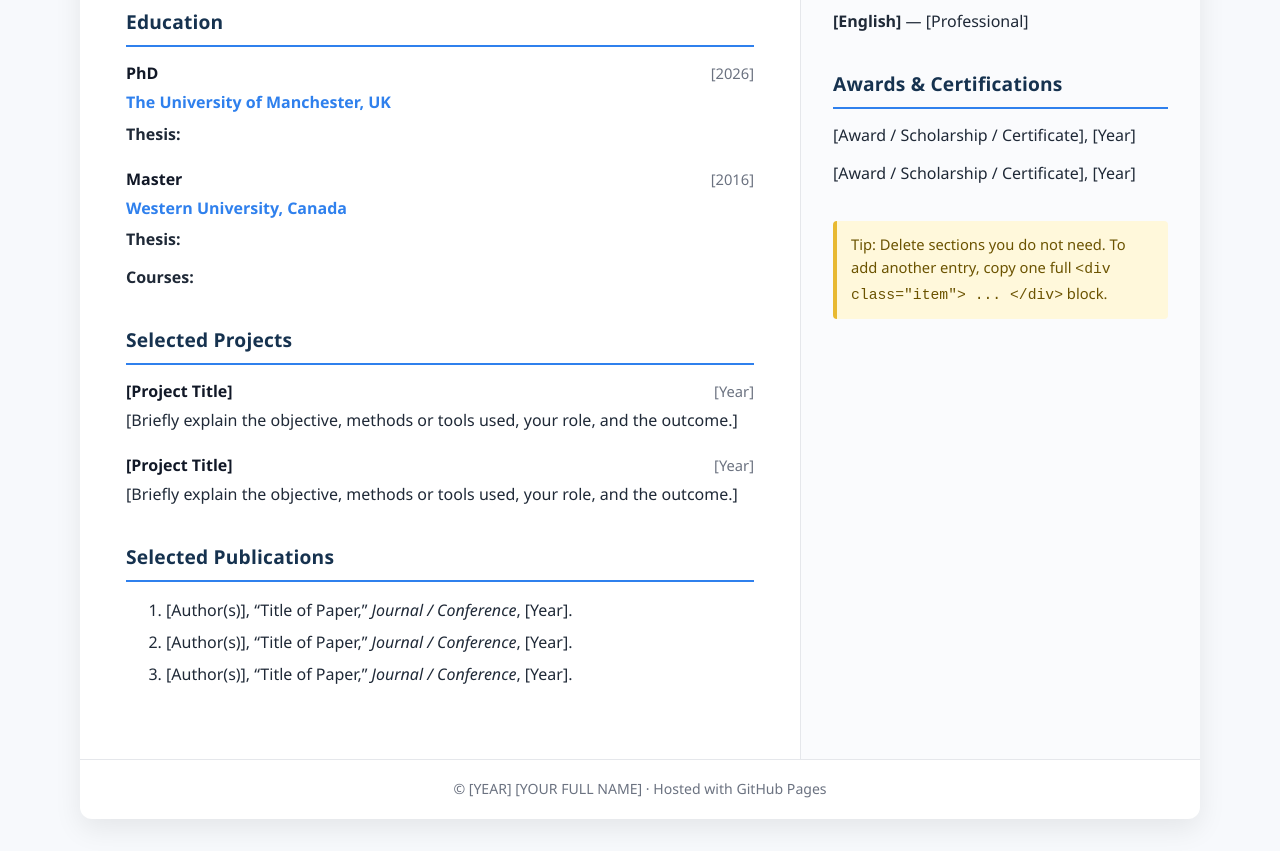
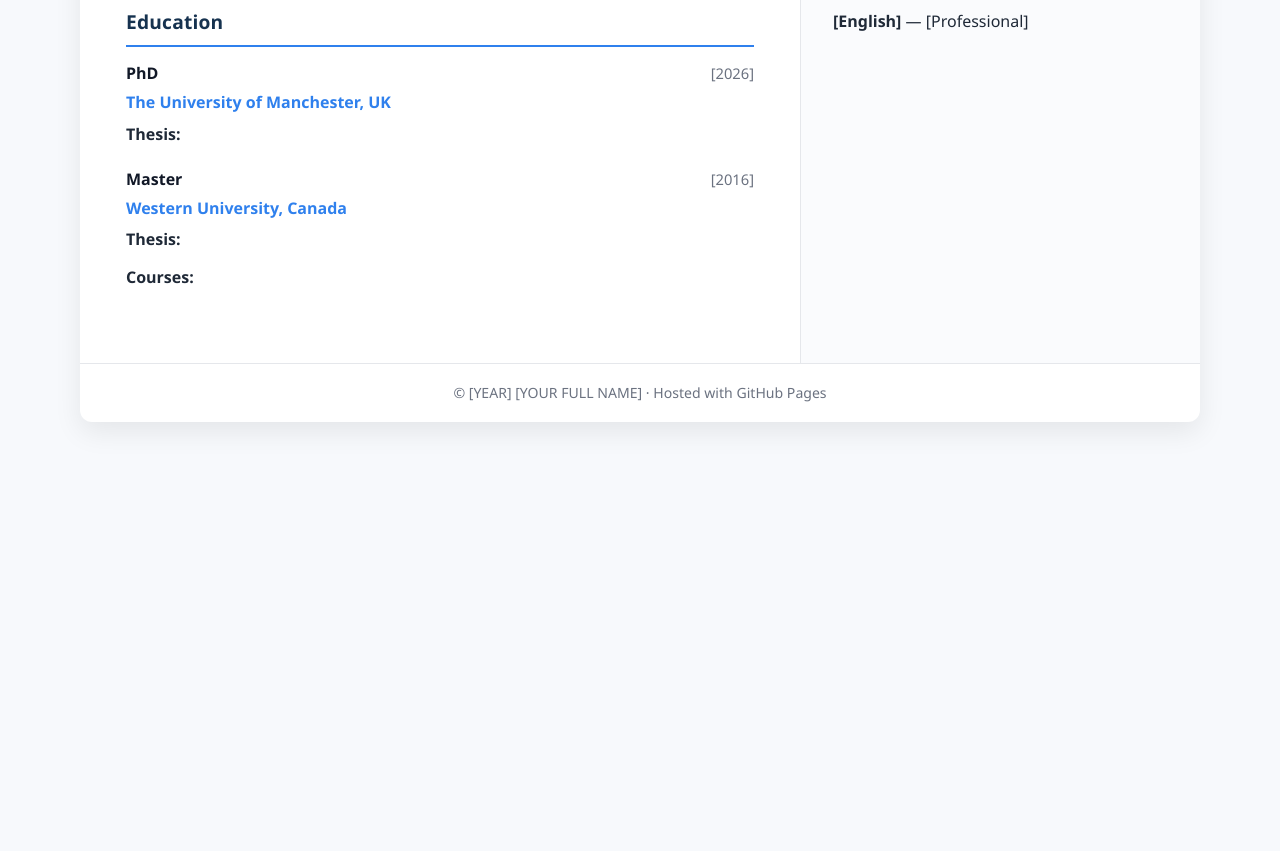
Before and after one commit to BAldhafeeri/BAldhafeeri.github.io, a plain HTML site: page index.html in a window 1280 px wide. Shown: the part 828-1679 px from the top of the page. After the commit the page ends 1282 px from the top, so only its background shows below. Drawn offline with Linux system fonts and the light colour scheme.

Commit message:
Update index.html

```diff
--- a/index.html
+++ b/index.html
@@ -282,38 +282,6 @@
           </div>
         </section>
 
-        <section>
-          <h2>Selected Projects</h2>
-
-          <div class="item">
-            <div class="item-header">
-              <div class="item-title">[Project Title]</div>
-              <div class="item-date">[Year]</div>
-            </div>
-            <p>
-              [Briefly explain the objective, methods or tools used, your role, and the outcome.]
-            </p>
-          </div>
-
-          <div class="item">
-            <div class="item-header">
-              <div class="item-title">[Project Title]</div>
-              <div class="item-date">[Year]</div>
-            </div>
-            <p>
-              [Briefly explain the objective, methods or tools used, your role, and the outcome.]
-            </p>
-          </div>
-        </section>
-
-        <section>
-          <h2>Selected Publications</h2>
-          <ol>
-            <li>[Author(s)], “Title of Paper,” <em>Journal / Conference</em>, [Year].</li>
-            <li>[Author(s)], “Title of Paper,” <em>Journal / Conference</em>, [Year].</li>
-            <li>[Author(s)], “Title of Paper,” <em>Journal / Conference</em>, [Year].</li>
-          </ol>
-        </section>
 
       </main>
 
@@ -342,17 +310,6 @@
           <p><strong>[English]</strong> — [Professional]</p>
         </section>
 
-        <section>
-          <h2>Awards & Certifications</h2>
-          <p>[Award / Scholarship / Certificate], [Year]</p>
-          <p>[Award / Scholarship / Certificate], [Year]</p>
-        </section>
-
-        <div class="note">
-          Tip: Delete sections you do not need. To add another entry, copy one full
-          <code>&lt;div class="item"&gt; ... &lt;/div&gt;</code> block.
-        </div>
-
       </aside>
     </div>
 
```
